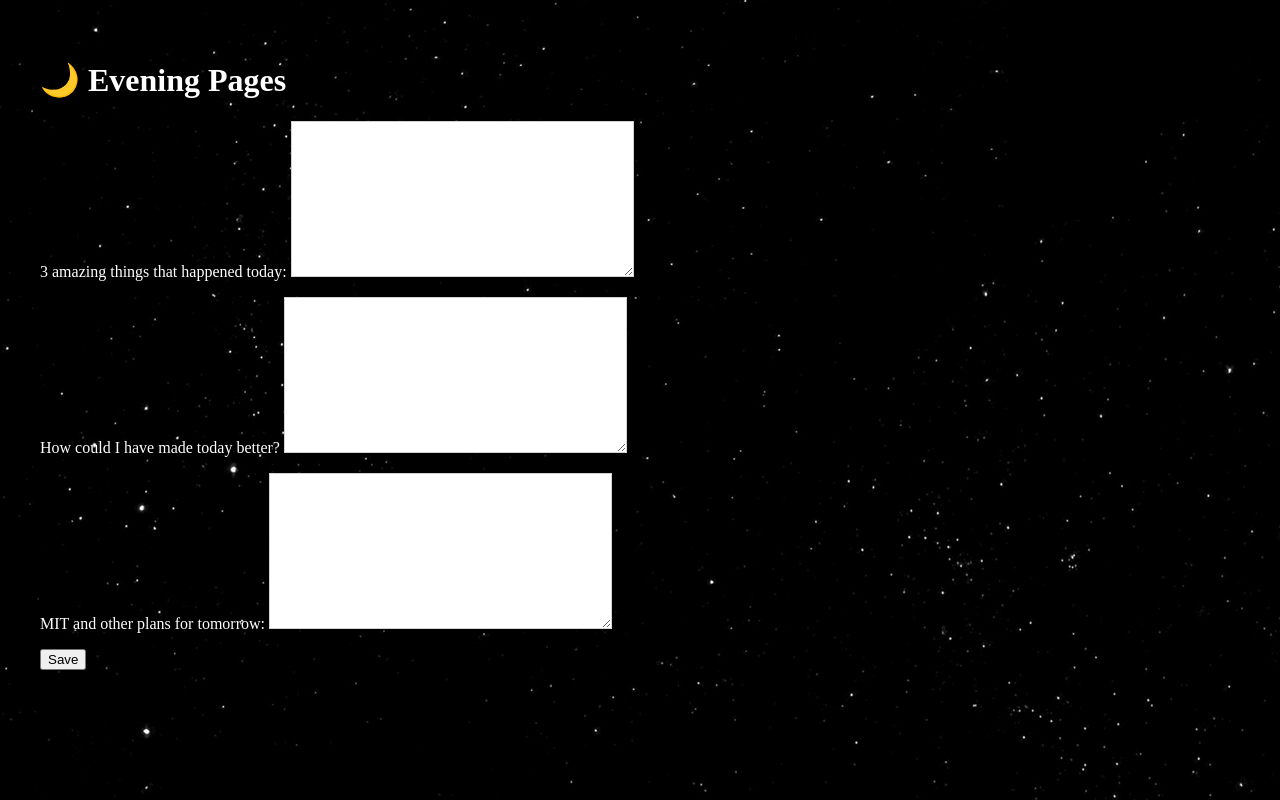
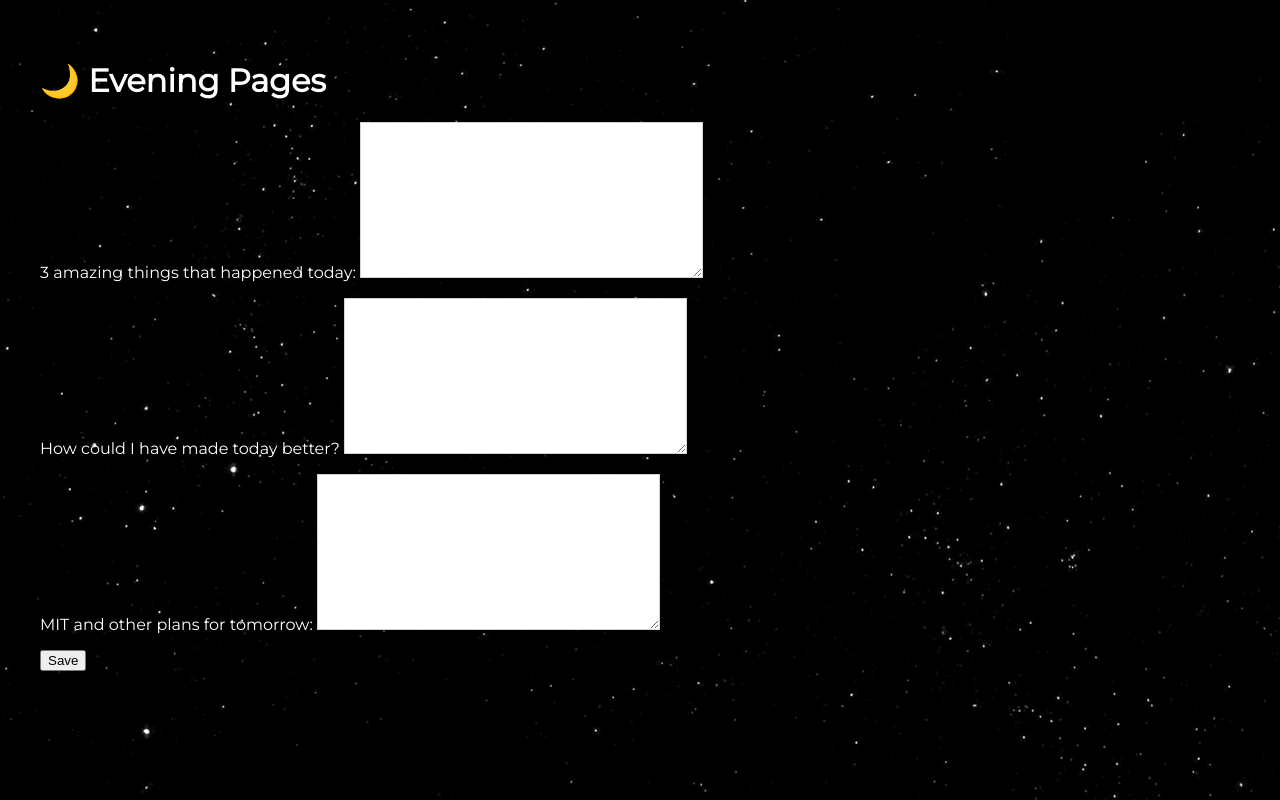
Before and after one commit to martin-martin/django-daily, a Django app: page /write/evening in a window 1280 px wide. Run offline with Django 3.2, Linux system fonts and the light colour scheme; the visitor is signed in with stand-in values (Sample User, id 1).

Commit message:
Add font

```diff
--- a/static/style.css
+++ b/static/style.css
@@ -1,4 +1,5 @@
 body {
+    font-family: 'Montserrat', sans-serif;
     max-width: 1200px;
     margin: auto;
 }
@@ -88,6 +89,10 @@ footer {
     padding: 40px;
 }
 
+.evening a {
+    color: white;
+}
+
 .morning {
     padding: 40px;
 }
--- a/templates/base.html
+++ b/templates/base.html
@@ -8,6 +8,7 @@
     <meta http-equiv="X-UA-Compatible" content="ie=edge">
     <link rel="stylesheet" href="{% static "style.css" %}" />
     <link rel="icon" href="{% static 'pencil.ico' %}" type="image/x-icon"/>
+    <link href="https://fonts.googleapis.com/css?family=Montserrat&display=swap" rel="stylesheet">
     <script src="https://ajax.googleapis.com/ajax/libs/jquery/3.3.1/jquery.min.js"></script>
     <title>{% if title %}{{ title }}{% else %}Daily Words{% endif %}</title>
 </head>
```
